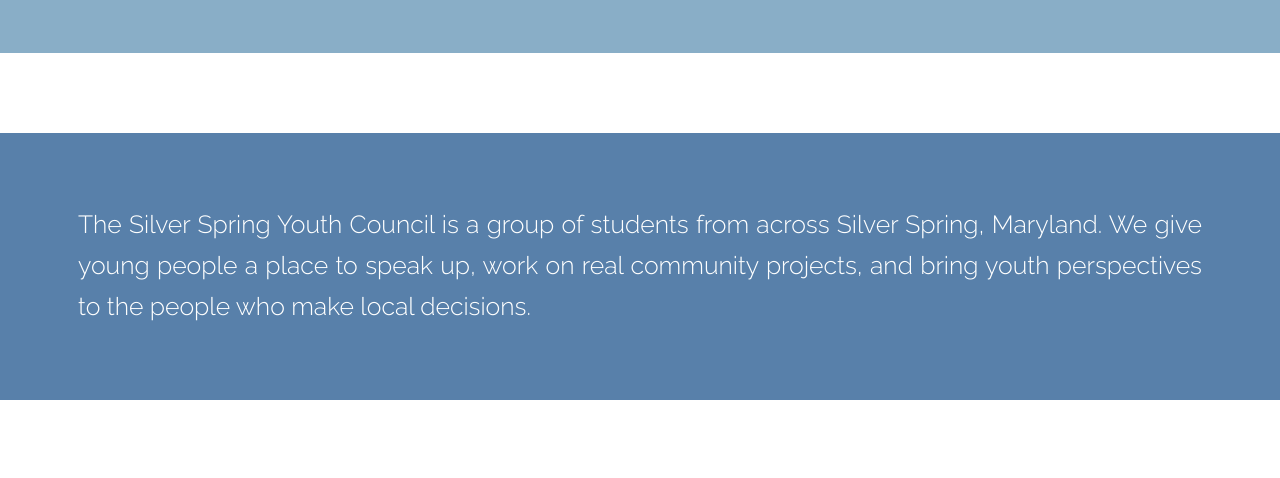
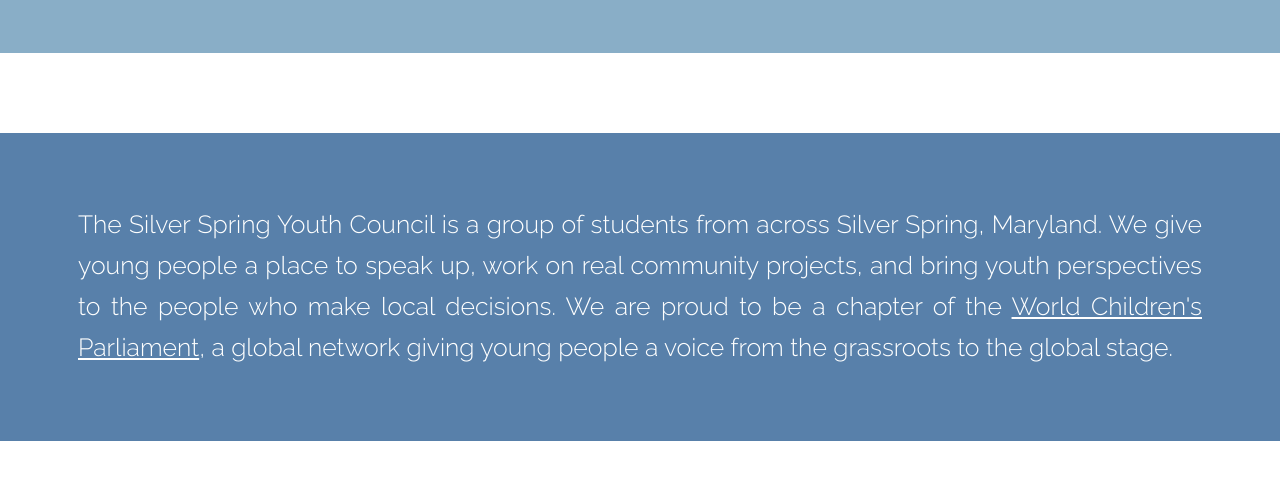
Before and after one commit to silverspringyouthcouncil/silverspringyouthcouncil.github.io, a plain HTML site: page index.html in a window 1280 px wide. Shown: the part 279-757 px from the top of the page. Drawn offline with nearby package versions, Linux system fonts and the light colour scheme.

Commit message:
Mention World Children's Parliament chapter in homepage intro
Co-Authored-By: Claude Opus 5.5 <noreply@anthropic.com>
Claude-Session: https://claude.ai/code/session_018W1D6UFouHP8epAwzbuSNN

```diff
--- a/index.html
+++ b/index.html
@@ -33,7 +33,7 @@
 
 <section class="intro">
   <div class="wrap">
-    <p>The Silver Spring Youth Council is a group of students from across Silver Spring, Maryland. We give young people a place to speak up, work on real community projects, and bring youth perspectives to the people who make local decisions.</p>
+    <p>The Silver Spring Youth Council is a group of students from across Silver Spring, Maryland. We give young people a place to speak up, work on real community projects, and bring youth perspectives to the people who make local decisions. We are proud to be a chapter of the <a href="https://hellosnehanalluri.wixsite.com/pwcp" target="_blank" rel="noopener" style="color:#fff;text-decoration:underline">World Children's Parliament</a>, a global network giving young people a voice from the grassroots to the global stage.</p>
   </div>
 </section>
 
```
